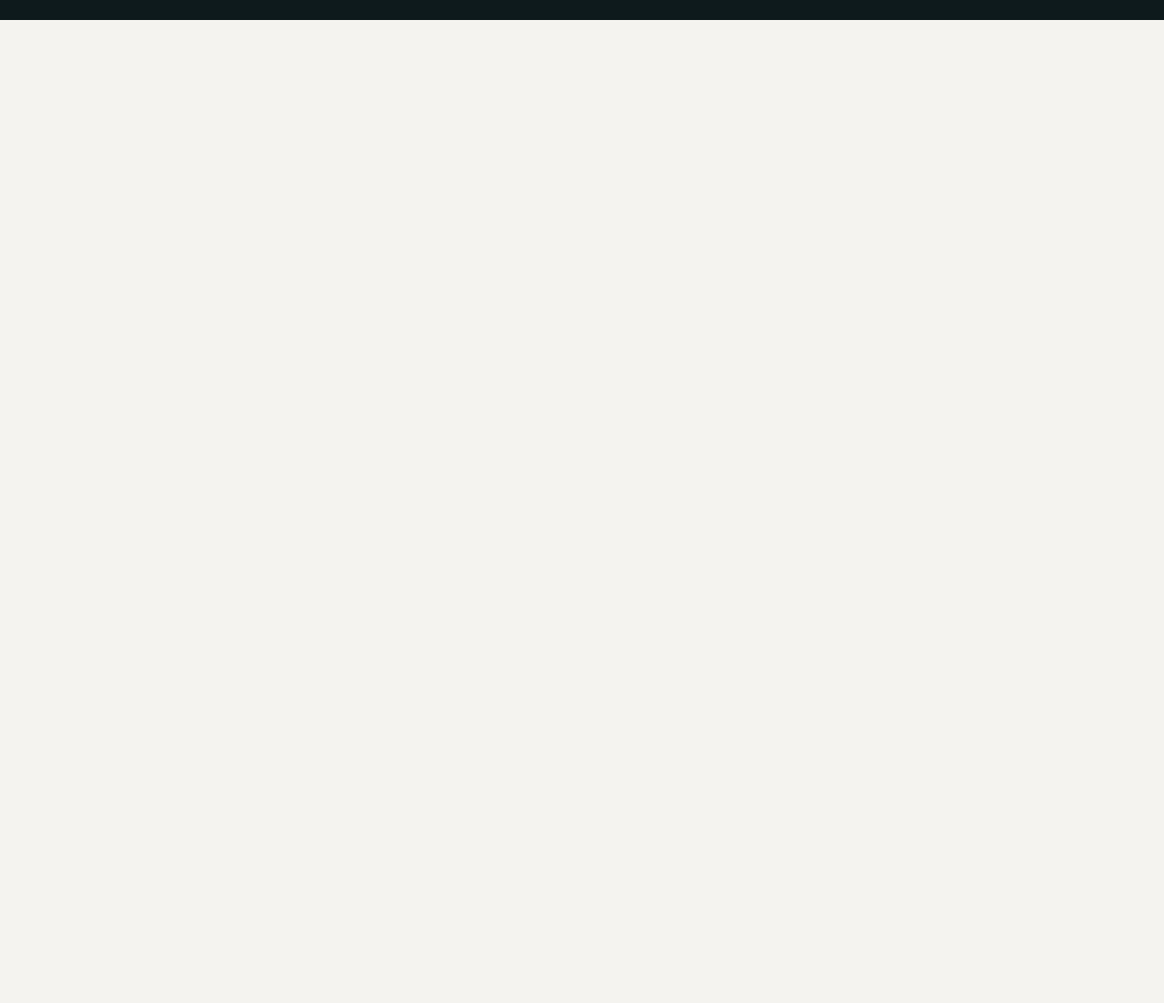
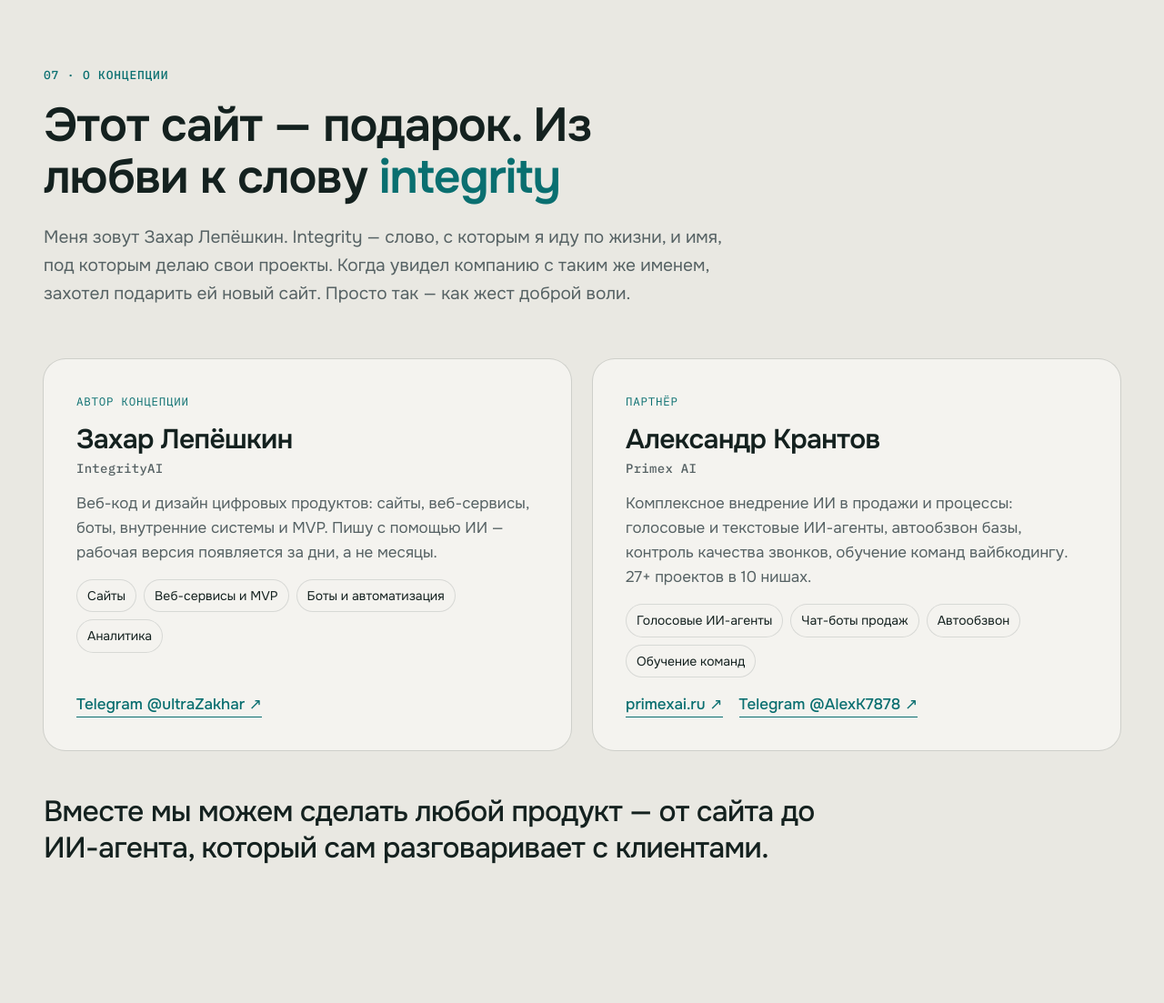
Before and after one commit to zaharl-torrero/integrity-preview, a plain HTML site: page dist/index.html in a window 1280 px wide. Shown: the part 7745-8848 px from the top of the page at 91% size. Before the commit the page ends 7767 px from the top, so only its background shows below. Drawn offline with Linux system fonts and the light colour scheme.

Commit message:
Add gift section with partner and fix author handle
Co-Authored-By: Claude Opus 5.5 <noreply@anthropic.com>

```diff
--- a/dist/index.html
+++ b/dist/index.html
@@ -340,13 +340,40 @@
   </div>
 </section>
 
+<section class="section gift" id="gift">
+  <div class="wrap">
+    <div class="gift-head reveal">
+      <p class="eyebrow">07 · О концепции</p>
+      <h2>Этот сайт — подарок. Из любви к слову <span class="accent-ink">integrity</span></h2>
+      <p>Меня зовут Захар Лепёшкин. Integrity — слово, с которым я иду по жизни, и имя, под которым делаю свои проекты. Когда увидел компанию с таким же именем, захотел подарить ей новый сайт. Просто так — как жест доброй воли.</p>
+    </div>
+    <div class="gift-grid">
+      <article class="maker reveal">
+        <p class="maker-role mono">Автор концепции</p>
+        <h3>Захар Лепёшкин <span>IntegrityAI</span></h3>
+        <p>Веб-код и дизайн цифровых продуктов: сайты, веб-сервисы, боты, внутренние системы и MVP. Пишу с помощью ИИ — рабочая версия появляется за дни, а не месяцы.</p>
+        <ul class="maker-tags"><li>Сайты</li><li>Веб-сервисы и MVP</li><li>Боты и автоматизация</li><li>Аналитика</li></ul>
+        <a class="link" href="https://t.me/ultraZakhar" target="_blank" rel="noopener">Telegram @ultraZakhar ↗</a>
+      </article>
+      <article class="maker reveal">
+        <p class="maker-role mono">Партнёр</p>
+        <h3>Александр Крантов <span>Primex AI</span></h3>
+        <p>Комплексное внедрение ИИ в продажи и процессы: голосовые и текстовые ИИ-агенты, автообзвон базы, контроль качества звонков, обучение команд вайбкодингу. 27+ проектов в 10 нишах.</p>
+        <ul class="maker-tags"><li>Голосовые ИИ-агенты</li><li>Чат-боты продаж</li><li>Автообзвон</li><li>Обучение команд</li></ul>
+        <span class="maker-links"><a class="link" href="https://primexai.ru/" target="_blank" rel="noopener">primexai.ru ↗</a><a class="link" href="https://t.me/AlexK7878" target="_blank" rel="noopener">Telegram @AlexK7878 ↗</a></span>
+      </article>
+    </div>
+    <p class="gift-close reveal">Вместе мы можем сделать любой продукт — от сайта до ИИ-агента, который сам разговаривает с клиентами.</p>
+  </div>
+</section>
+
 </main>
 
 <footer class="footer dark" data-nav-dark>
   <div class="wrap footer-row">
     <a class="brand" href="#top"><span class="brand-mark" aria-hidden="true"><i></i><i></i><i></i><i></i></span><span class="brand-name">INTEGRITY</span></a>
     <p>© 2026 ООО «Компания Интегрити» · <a href="https://integrity.ru/en/">English</a></p>
-    <p class="credit">Концепция редизайна — подарок из любви к слову integrity · <a href="https://t.me/ultraZahar" target="_blank" rel="noopener">Захар Лепёшкин · @ultraZahar</a></p>
+    <p class="credit">Концепция редизайна — <a href="#gift">подарок из любви к слову integrity</a> · <a href="https://t.me/ultraZakhar" target="_blank" rel="noopener">Захар Лепёшкин · @ultraZakhar</a></p>
   </div>
 </footer>
 
--- a/dist/style.css
+++ b/dist/style.css
@@ -250,6 +250,24 @@ p{margin:0}
 .form-actions{display:flex;flex-wrap:wrap;gap:10px;margin-top:6px}
 .form-note{margin-top:14px;font-size:14px;color:var(--muted)}
 
+/* gift */
+.gift{background:var(--paper-2)}
+.gift-head{max-width:860px}
+.gift-head p:not(.eyebrow){margin-top:22px;font-size:clamp(17px,1.5vw,20px);color:var(--muted);max-width:40em}
+.accent-ink{color:var(--teal-ink)}
+.gift-grid{display:grid;grid-template-columns:1fr 1fr;gap:clamp(14px,2vw,24px);margin-top:clamp(36px,5vw,56px)}
+.maker{background:var(--paper);border-radius:24px;padding:clamp(24px,3vw,36px);box-shadow:0 0 0 1px var(--line);display:flex;flex-direction:column;gap:16px;transition:box-shadow .4s,transform .5s var(--ease)}
+.maker:hover{transform:translateY(-4px);box-shadow:0 0 0 1px var(--line),0 30px 50px -34px rgba(14,26,28,.45)}
+.maker-role{font-size:12.5px;text-transform:uppercase;letter-spacing:.06em;color:var(--teal-ink)}
+.maker h3{font-size:clamp(24px,2.4vw,30px)}
+.maker h3 span{display:block;margin-top:6px;font:500 14px var(--mono);letter-spacing:.02em;color:var(--muted)}
+.maker>p:not(.maker-role){color:var(--muted)}
+.maker-tags{list-style:none;padding:0;margin:0;display:flex;flex-wrap:wrap;gap:8px}
+.maker-tags li{font-size:14px;padding:7px 12px;border-radius:999px;box-shadow:inset 0 0 0 1px var(--line)}
+.maker .link,.maker-links{margin-top:auto;align-self:flex-start}
+.maker-links{display:flex;flex-wrap:wrap;gap:18px}
+.gift-close{margin-top:clamp(32px,4vw,48px);font-size:clamp(22px,2.6vw,32px);font-weight:500;letter-spacing:-.02em;line-height:1.25;max-width:28em}
+
 /* footer */
 .footer{padding:36px 0;border-top:1px solid var(--line-d)}
 .footer-row{display:flex;align-items:center;flex-wrap:wrap;gap:12px 32px;font-size:14px;color:var(--muted-d)}
@@ -277,7 +295,7 @@ p{margin:0}
   body{font-size:16px}
   .nav-inner{padding-left:16px}
   .whole{width:min(100%,300px)}
-  .stack-grid,.work-grid{grid-template-columns:1fr}
+  .stack-grid,.work-grid,.gift-grid{grid-template-columns:1fr}
   .process{grid-template-columns:1fr}
   .product-switch{display:grid;grid-auto-flow:row;grid-template-columns:1fr 1fr;width:100%}
   .product-switch button{padding:10px 14px;font-size:15px}
```
Also changed, not shown: tests/check.mjs (+2 -0 lines), 1 other file.
